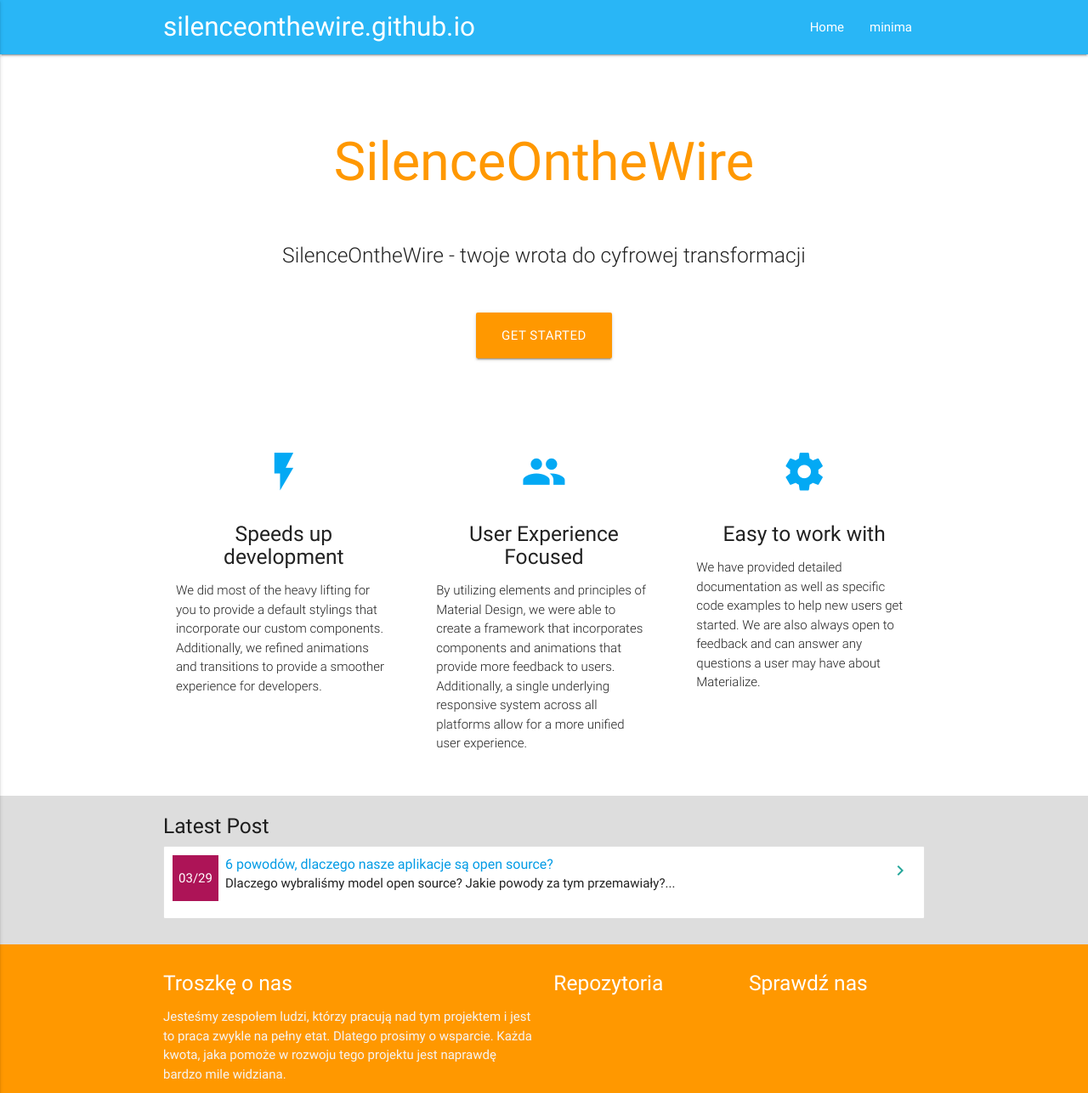
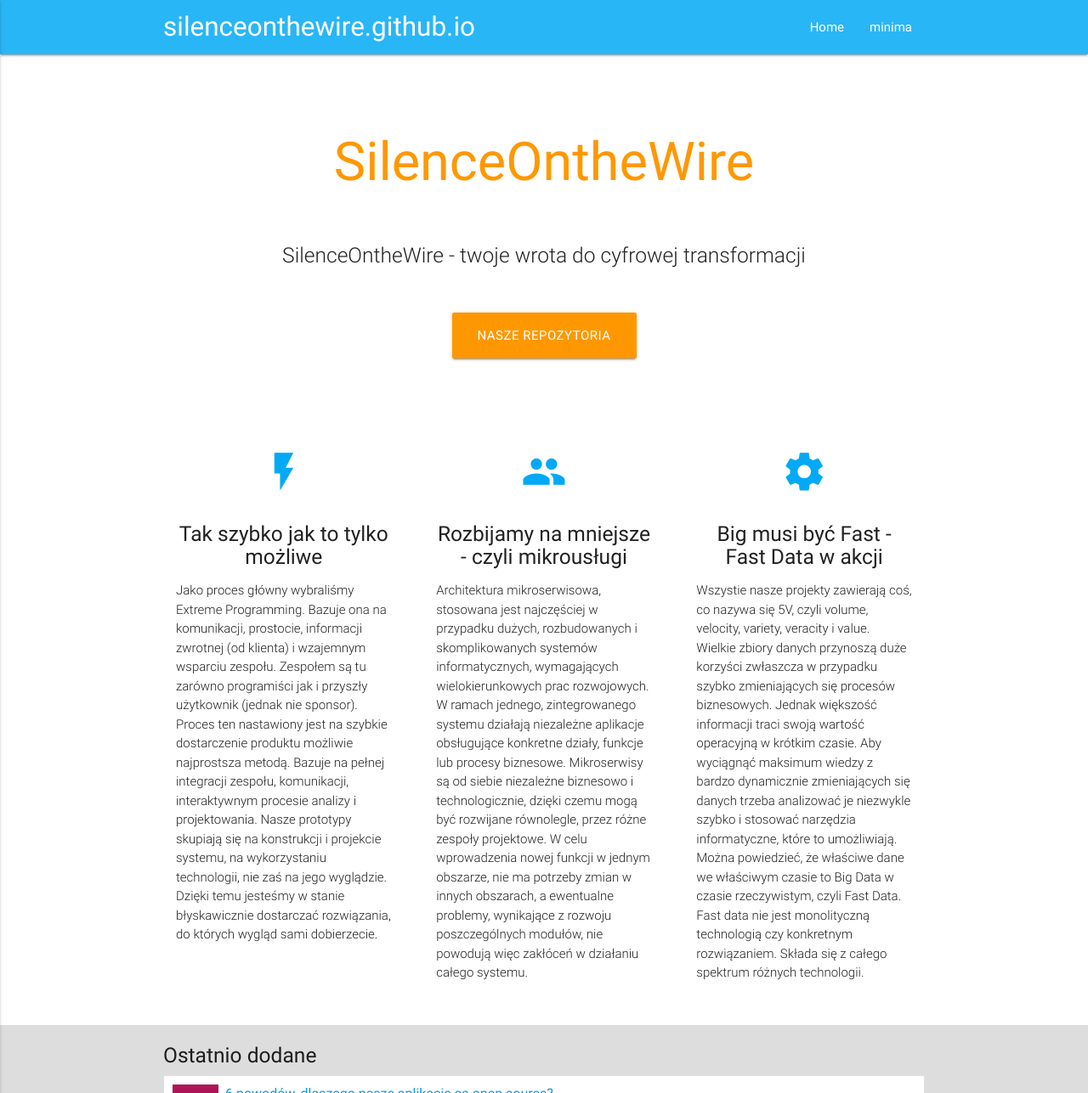
Before and after one commit to silenceonthewire/silenceonthewire.github.io, a Jekyll site: the page built from index.md, in a window 1280 px wide and 1400 px high, cut to the strip 0-1287 px from the top of the window. Shown: the whole strip at 85% size. Built offline with Jekyll 4.4.1, drawn with Linux system fonts in a browser that asks for light colours.

```diff
--- a/_layouts/home.html
+++ b/_layouts/home.html
@@ -11,7 +11,7 @@ layout: default
       </div>
 
       <div class="row center">
-        <a href="http://materializecss.com/getting-started.html" id="download-button" class="btn-large waves-effect waves-light orange">Get Started</a>
+        <a href="https://github.com/silenceonthewire" id="download-button" class="btn-large waves-effect waves-light orange">Nasze repozytoria</a>
       </div>
       <br><br>
 
@@ -26,27 +26,27 @@ layout: default
         <div class="col s12 m4">
           <div class="icon-block">
             <h2 class="center light-blue-text"><i class="material-icons">flash_on</i></h2>
-            <h5 class="center">Speeds up development</h5>
+            <h5 class="center">Tak szybko jak to tylko możliwe</h5>
 
-            <p class="light">We did most of the heavy lifting for you to provide a default stylings that incorporate our custom components. Additionally, we refined animations and transitions to provide a smoother experience for developers.</p>
+            <p class="light">Jako proces główny wybraliśmy Extreme Programming. Bazuje ona na komunikacji, prostocie, informacji zwrotnej (od klienta) i wzajemnym wsparciu zespołu. Zespołem są tu zarówno programiści jak i przyszły użytkownik (jednak nie sponsor). Proces ten nastawiony jest na szybkie dostarczenie produktu możliwie najprostsza metodą. Bazuje na pełnej integracji zespołu,  komunikacji, interaktywnym procesie analizy i projektowania. Nasze prototypy skupiają się na konstrukcji i projekcie systemu, na wykorzystaniu technologii, nie zaś na jego wyglądzie. Dzięki temu jesteśmy w stanie błyskawicznie dostarczać rozwiązania, do których wygląd sami dobierzecie.</p>
           </div>
         </div>
 
         <div class="col s12 m4">
           <div class="icon-block">
             <h2 class="center light-blue-text"><i class="material-icons">group</i></h2>
-            <h5 class="center">User Experience Focused</h5>
+            <h5 class="center">Rozbijamy na mniejsze - czyli mikrousługi</h5>
 
-            <p class="light">By utilizing elements and principles of Material Design, we were able to create a framework that incorporates components and animations that provide more feedback to users. Additionally, a single underlying responsive system across all platforms allow for a more unified user experience.</p>
+            <p class="light">Architektura mikroserwisowa, stosowana jest najczęściej w przypadku dużych, rozbudowanych i skomplikowanych systemów informatycznych, wymagających wielokierunkowych prac rozwojowych. W ramach jednego, zintegrowanego systemu działają niezależne aplikacje obsługujące konkretne działy, funkcje lub procesy biznesowe. Mikroserwisy są od siebie niezależne biznesowo i technologicznie, dzięki czemu mogą być rozwijane równolegle, przez różne zespoły projektowe. W celu wprowadzenia nowej funkcji w jednym obszarze, nie ma potrzeby zmian w innych obszarach, a ewentualne problemy, wynikające z rozwoju poszczególnych modułów, nie powodują więc zakłóceń w działaniu całego systemu.</p>
           </div>
         </div>
 
         <div class="col s12 m4">
           <div class="icon-block">
             <h2 class="center light-blue-text"><i class="material-icons">settings</i></h2>
-            <h5 class="center">Easy to work with</h5>
+            <h5 class="center">Big musi być Fast - Fast Data w akcji</h5>
 
-            <p class="light">We have provided detailed documentation as well as specific code examples to help new users get started. We are also always open to feedback and can answer any questions a user may have about Materialize.</p>
+            <p class="light">Wszystie nasze projekty zawierają coś, co nazywa się 5V, czyli volume, velocity, variety, veracity i value. Wielkie zbiory danych przynoszą duże korzyści zwłaszcza w przypadku szybko zmieniających się procesów biznesowych. Jednak większość informacji traci swoją wartość operacyjną w krótkim czasie. Aby wyciągnąć maksimum wiedzy z bardzo dynamicznie zmieniających się danych trzeba analizować je niezwykle szybko i stosować narzędzia informatyczne, które to umożliwiają. Można powiedzieć, że właściwe dane we właściwym czasie to Big Data w czasie rzeczywistym, czyli Fast Data. Fast data nie jest monolityczną technologią czy konkretnym rozwiązaniem. Składa się z całego spektrum różnych technologii.</p>
           </div>
         </div>
       </div>
@@ -57,7 +57,7 @@ layout: default
     <div style="background: #ddd">
     <div class="container last-post">
     <section>
-        <h5>Latest Post</h5>
+        <h5>Ostatnio dodane</h5>
         <ul class="collection">
         {% for post in site.posts %}
         <li class="collection-item avatar">
--- a/_posts/2018-03-29-dlaczego-open-source.markdown
+++ b/_posts/2018-03-29-dlaczego-open-source.markdown
@@ -15,7 +15,7 @@ Zanim firma zainwestuje środki na wdrożenie danej technologii, skąd może wie
 
 Skąd wiesz, że produkt Twojego dostawcy nie umiera? W przypadku naszych rozwiązań nie musisz wierzyć nam na słowo, że wprowadzamy innowacje. Wystarczy, że obejrzysz szybkość rozwoju naszego produktu oraz dowiesz się czegoś na temat społeczności, która pozwala go rozwijać. Im bardziej aktywna, różnorodna i zdrowa społeczność, tym lepszy produkt końcowy. Większość produktów open source wyprzedza projekty o zamkniętym kodzie źródłowym o rok lub nawet dwa lata. Oczywiście każdy dostawca open source musi sobie poradzić z niestabilnością, która wynika z innowacji w przypadku projektów rozwojowych, dlatego należy poszukiwać dostawców, którzy zapewniają długotrwałe wsparcie komercyjne.
 
-</h2>Po drugie długowieczność projektu nie zależy od jednego człowieka.</h2>
+<h2>Po drugie długowieczność projektu nie zależy od jednego człowieka.</h2>
 
 Magazyn Forbes uważa, że aż 90% wszystkich start-upów zawodzi i znika, a większość firm nie jest w stanie przetrwać pierwszych pięciu lat. Musisz pamiętać, że zawsze, kiedy przeprowadzasz migrację do rozwiązań kolejnego dostawcy, to ponosisz ogromne koszty, dlatego najlepiej jest unikać produktów, które są rozwijane tylko przez jednego dostawcę.
 
```
